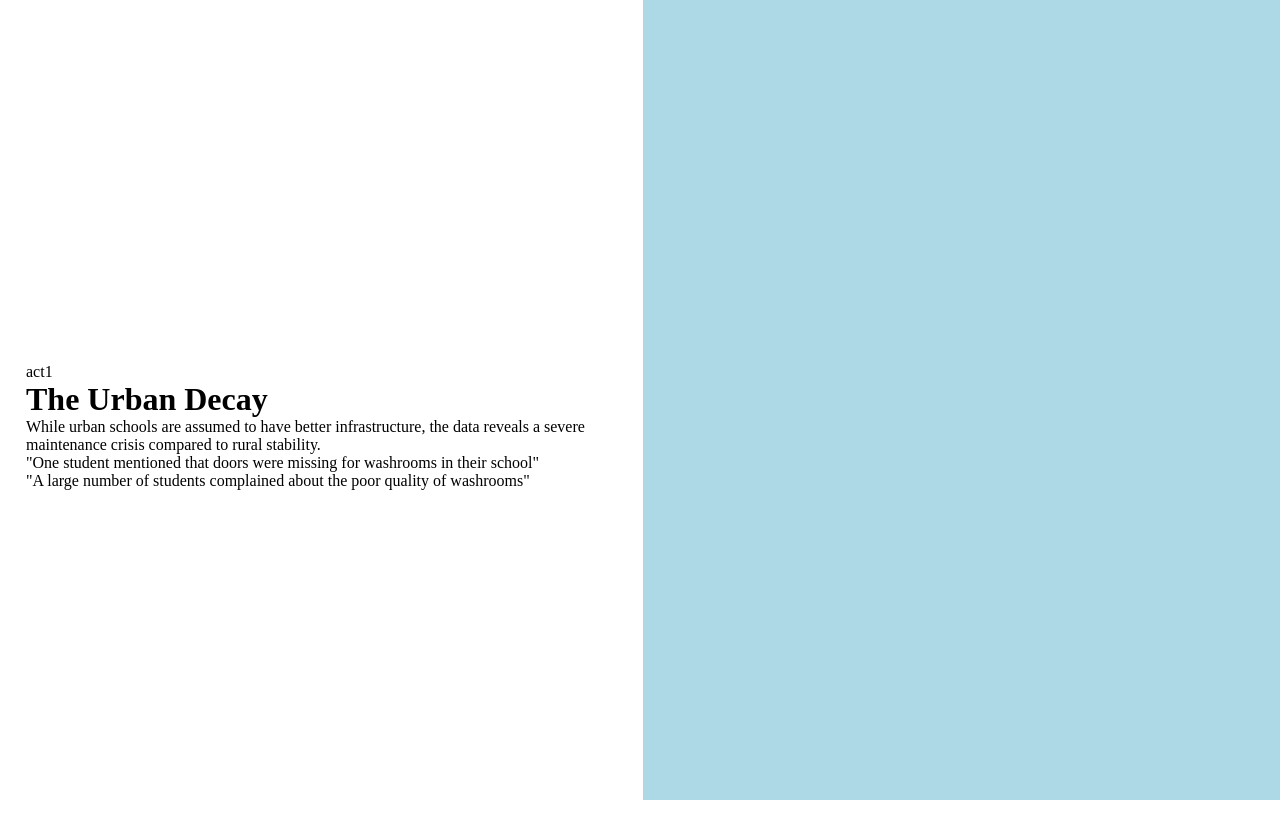
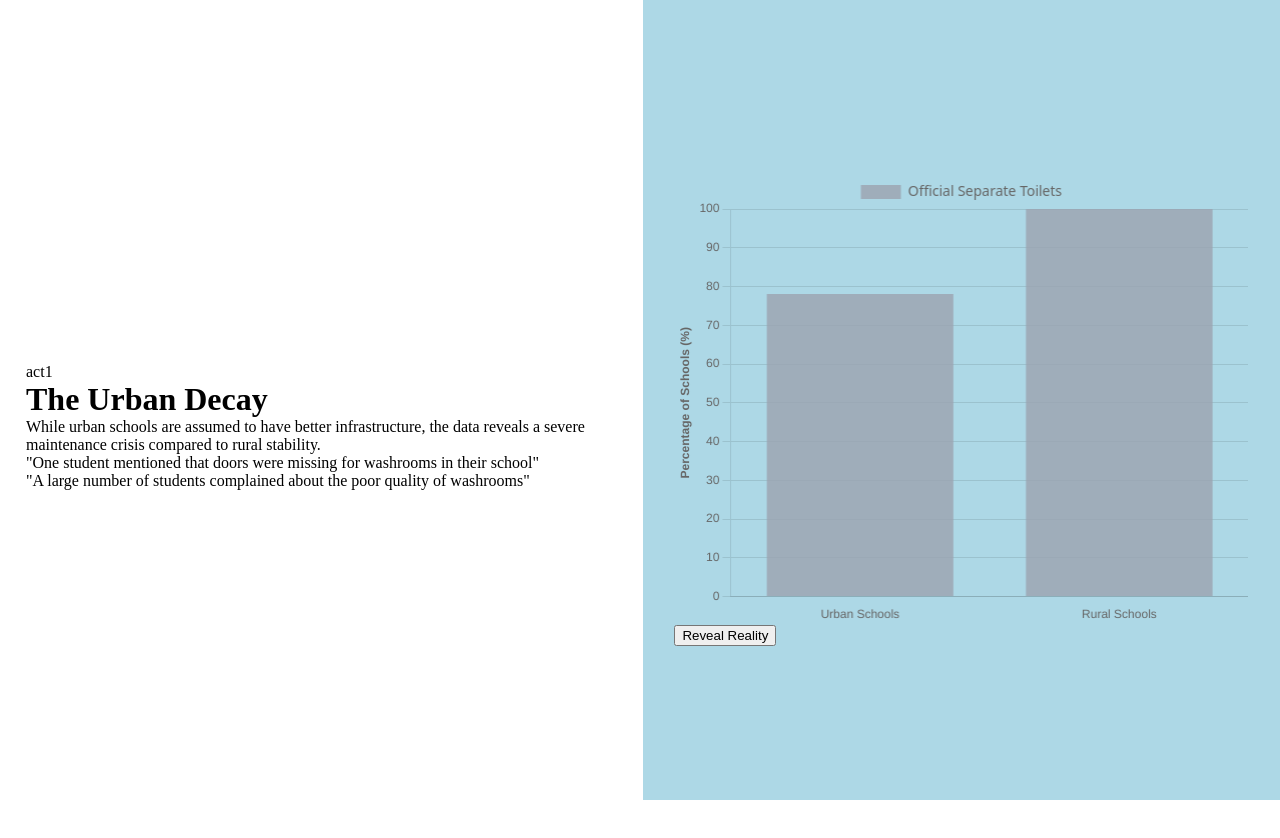
Before and after one commit to JaivirajSingh/edu-research-dashboard, a React (Vite) app: page / in a window 1280 px wide. Shown: the top 838 px of the page. Built offline with nearby package versions, Linux system fonts and the light colour scheme.

Commit message:
fix ActiveChart

```diff
--- a/src/App.jsx
+++ b/src/App.jsx
@@ -11,7 +11,7 @@ const chartRegistry = {
 export default function App() {
     const [actState, setActState] = React.useState("act1")
 
-    const activeChart = chartRegistry[actState]
+    const ActiveChart = chartRegistry[actState]
 
     // Scrolls through the 2 acts
     const storyEl = Object.values(StoryData).map((story) => {
@@ -58,7 +58,7 @@ export default function App() {
 
                 {/* Right column is charts */}
                 <div className="right">
-                    <activeChart stats={StoryData[actState].stats} />
+                    <ActiveChart stats={StoryData[actState].stats} />
                 </div>
             </div>
         </>
```
